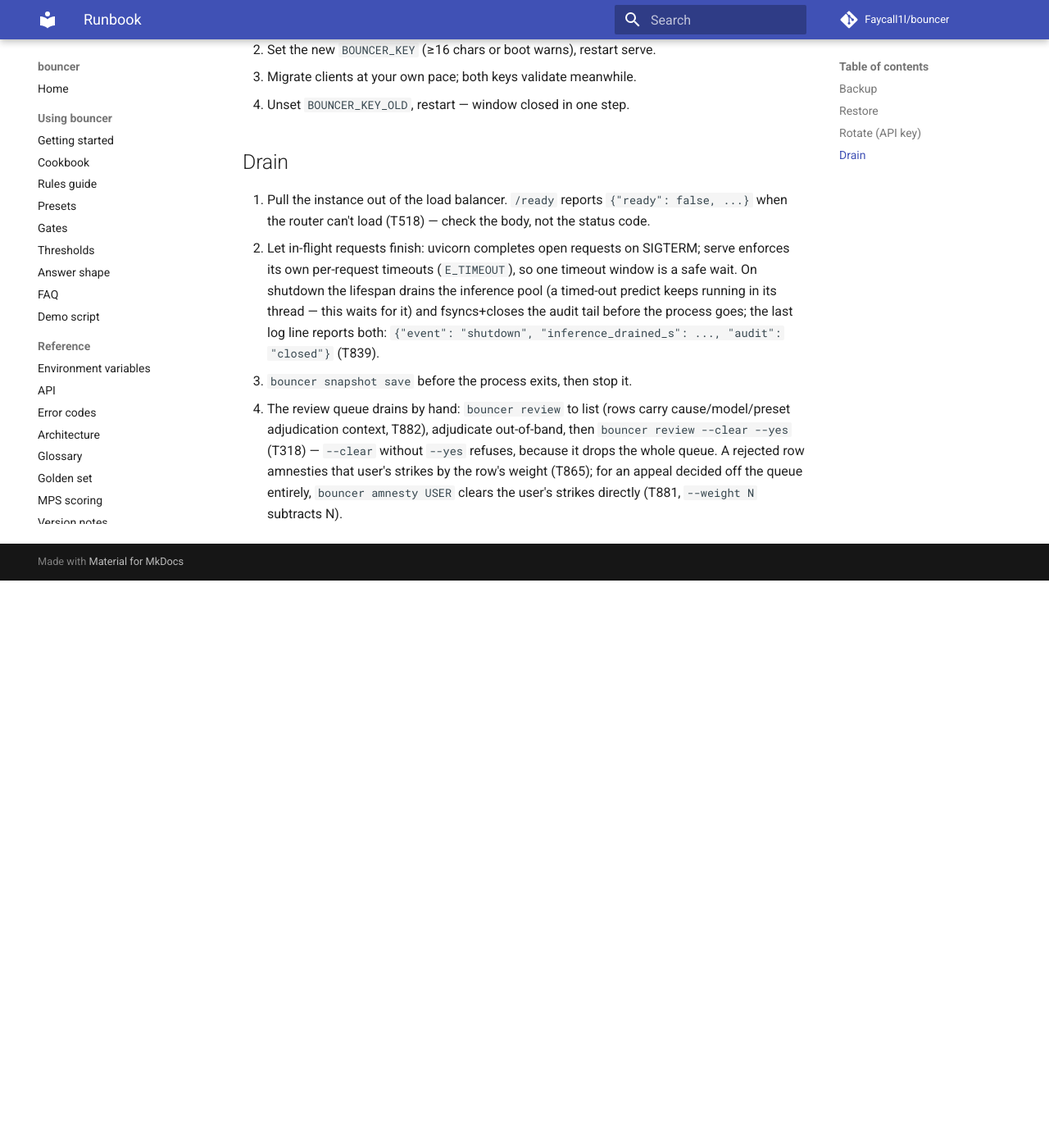
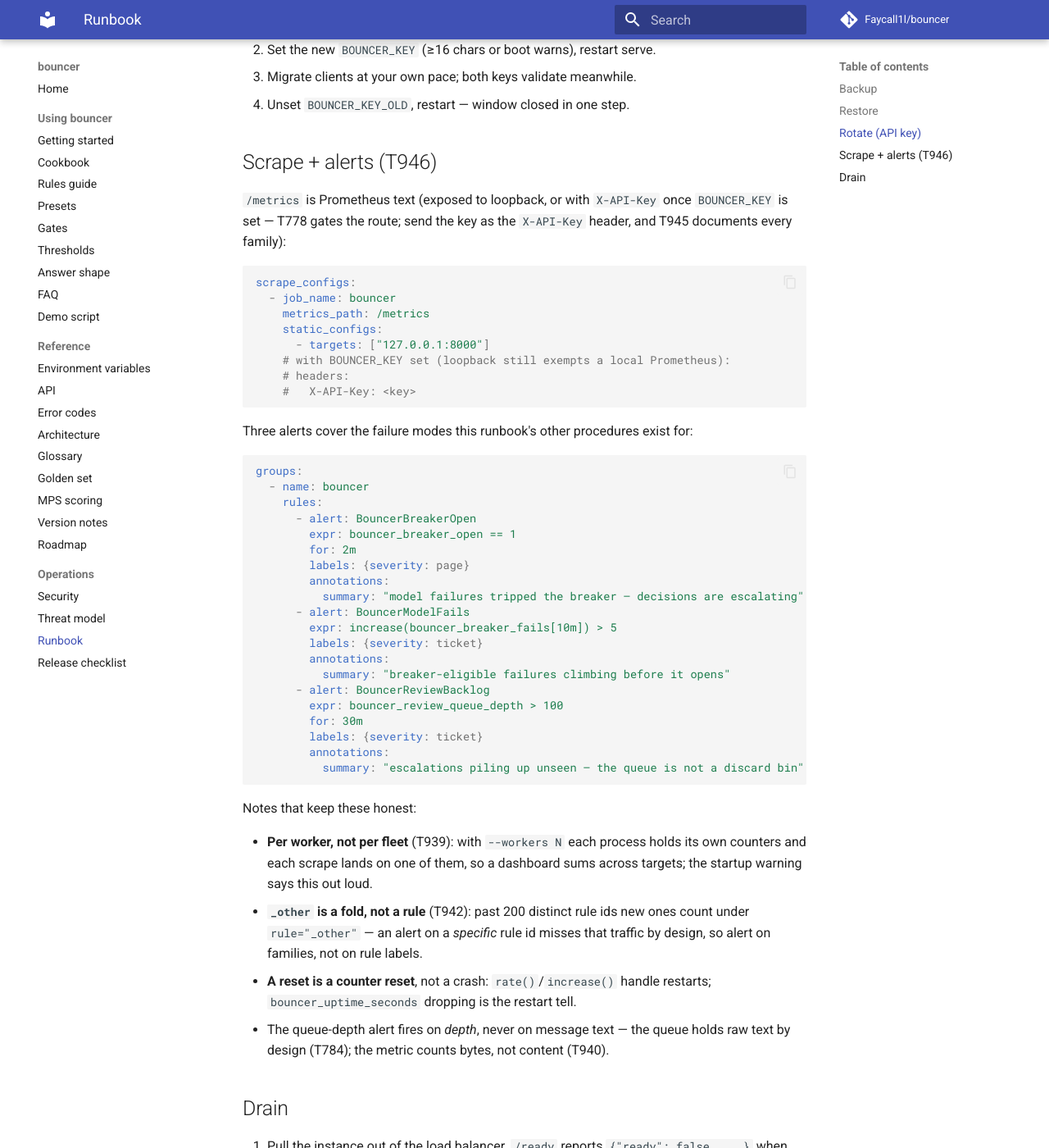
Before and after one commit to Faycall1l/bouncer, an MkDocs documentation site: the page built from docs/runbook.md, in a window 1280 px wide and 1400 px high, scrolled down 1576 px. Shown: the whole window at 82% size. Built offline with MkDocs 1.6.1 and Material for MkDocs 9.7.7, drawn with Linux system fonts in a browser that asks for light colours; comment, search, counter and statistics services are not loaded; before the commit the page ends 2284 px from its top, so only the background shows below that.

Commit message:
T946: runbook Scrape + alerts section — scrape_configs snippet with X-API-Key header, three alerts (breaker-open, fails climbing, review backlog); receipt test pins every named family to the live scrape

````diff
--- a/docs/runbook.md
+++ b/docs/runbook.md
@@ -61,8 +61,64 @@ version — the two-key window means no client deadline:
 3. Migrate clients at your own pace; both keys validate meanwhile.
 4. Unset `BOUNCER_KEY_OLD`, restart — window closed in one step.
 
+## Scrape + alerts (T946)
+
+`/metrics` is Prometheus text (exposed to loopback, or with `X-API-Key`
+once `BOUNCER_KEY` is set — T778 gates the route; send the key as the
+`X-API-Key` header, and T945 documents every family):
+
+```yaml
+scrape_configs:
+  - job_name: bouncer
+    metrics_path: /metrics
+    static_configs:
+      - targets: ["127.0.0.1:8000"]
+    # with BOUNCER_KEY set (loopback still exempts a local Prometheus):
+    # headers:
+    #   X-API-Key: <key>
+```
+
+Three alerts cover the failure modes this runbook's other procedures
+exist for:
+
+```yaml
+groups:
+  - name: bouncer
+    rules:
+      - alert: BouncerBreakerOpen
+        expr: bouncer_breaker_open == 1
+        for: 2m
+        labels: {severity: page}
+        annotations:
+          summary: "model failures tripped the breaker — decisions are escalating"
+      - alert: BouncerModelFails
+        expr: increase(bouncer_breaker_fails[10m]) > 5
+        labels: {severity: ticket}
+        annotations:
+          summary: "breaker-eligible failures climbing before it opens"
+      - alert: BouncerReviewBacklog
+        expr: bouncer_review_queue_depth > 100
+        for: 30m
+        labels: {severity: ticket}
+        annotations:
+          summary: "escalations piling up unseen — the queue is not a discard bin"
+```
+
+Notes that keep these honest:
+
+* **Per worker, not per fleet** (T939): with `--workers N` each process
+  holds its own counters and each scrape lands on one of them, so a
+  dashboard sums across targets; the startup warning says this out loud.
+* **`_other` is a fold, not a rule** (T942): past 200 distinct rule ids
+  new ones count under `rule="_other"` — an alert on a *specific* rule id
+  misses that traffic by design, so alert on families, not on rule labels.
+* **A reset is a counter reset**, not a crash: `rate()`/`increase()`
+  handle restarts; `bouncer_uptime_seconds` dropping is the restart tell.
+* The queue-depth alert fires on *depth*, never on message text — the
+  queue holds raw text by design (T784); the metric counts bytes, not
+  content (T940).
+
 ## Drain
-
 1. Pull the instance out of the load balancer. `/ready` reports
    `{"ready": false, ...}` when the router can't load (T518) — check the
    body, not the status code.
````
Also changed, not shown: TODO.md (+1 -1 lines), 1 other file.
